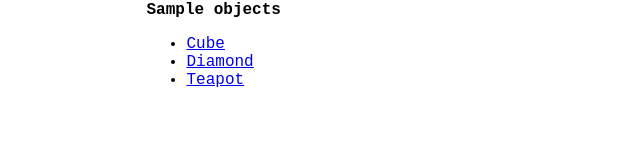
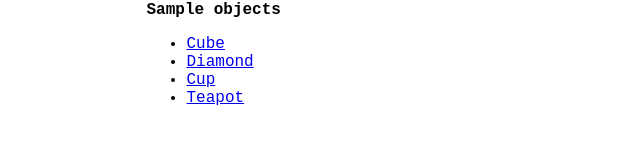
Before and after one commit to sutaC/Renderer3D, a SvelteKit app: page / in a window 1280 px wide. Shown: the part 713-856 px from the top of the page, without its empty margins (319-959 px from the left). Built offline with nearby package versions, Linux system fonts and the light colour scheme.

Commit message:
Restored samle cup object

```diff
--- a/src/routes/+page.svelte
+++ b/src/routes/+page.svelte
@@ -87,6 +87,9 @@
 				<a href="/sample-objects/diamind.obj">Diamond</a>
 			</li>
 			<li>
+				<a href="/sample-objects/cup.obj">Cup</a>
+			</li>
+			<li>
 				<a href="/sample-objects/teapot.obj">Teapot</a>
 			</li>
 		</ul>
```
Also changed, not shown: 1 other file (tests, documents, lock files or other folders).
